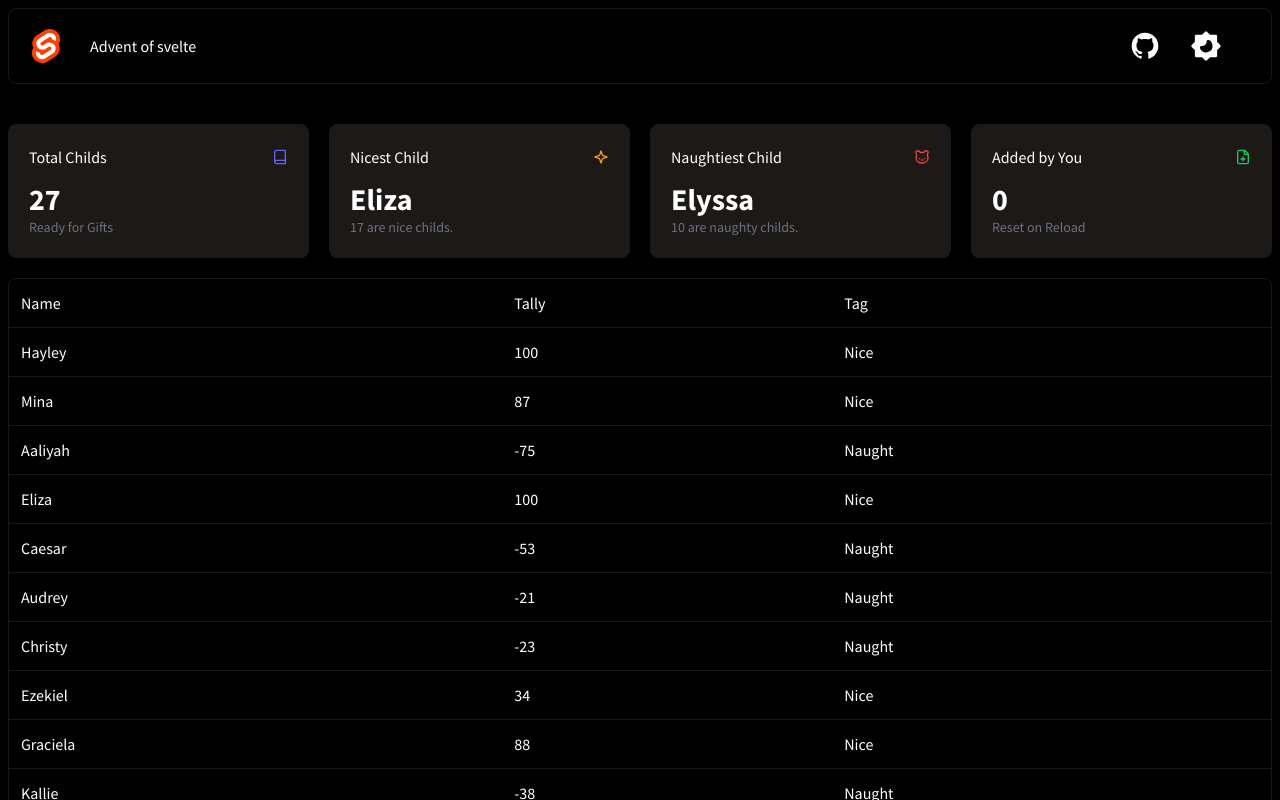
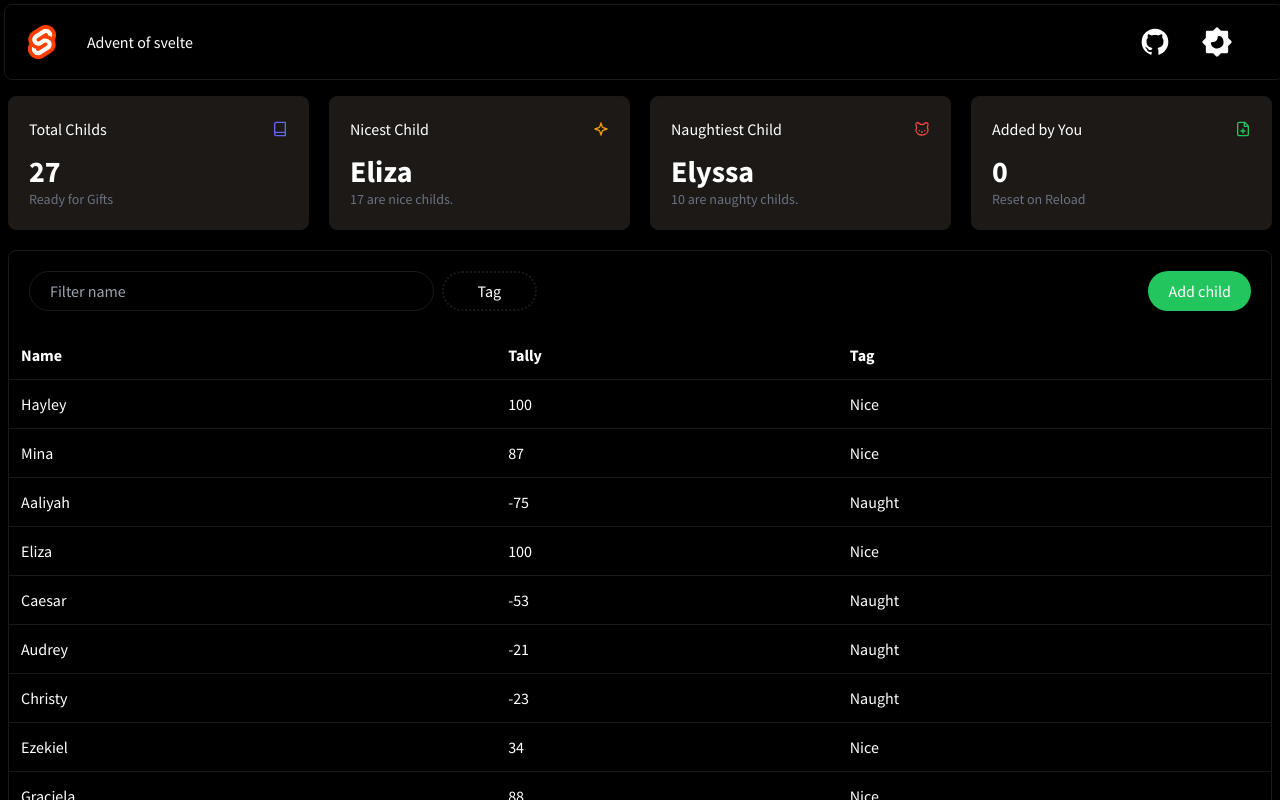
Before and after one commit to ImalKesara/advent-of-svelte, a SvelteKit app: page /day1 in a window 1280 px wide. Shown: the top 800 px of the page. Built offline with nearby package versions, Linux system fonts and the light colour scheme.

Commit message:
make navbar blur and fixed

```diff
--- a/src/lib/components/Navbar.svelte
+++ b/src/lib/components/Navbar.svelte
@@ -4,7 +4,7 @@
 	import SvelteLogo from './Icon/SvelteLogo.svelte';
 </script>
 
-<header>
+<header class=" fixed left-0 top-0 m-1 w-full shadow-md backdrop-blur-lg backdrop-filter">
 	<div class="m-auto grid max-w-8xl grid-cols-2 items-center rounded-lg border-1 border-bgrey p-5">
 		<div class="grid grid-cols-10 items-center">
 			<a class=" col-span-1" href="#"><SvelteLogo width={34} height={34} /></a>
--- a/src/routes/(dashbaord)/day1/+page.svelte
+++ b/src/routes/(dashbaord)/day1/+page.svelte
@@ -65,7 +65,7 @@
 	};
 </script>
 
-<div class="m-auto mt-10 grid max-w-7xl grid-cols-4 gap-5">
+<div class="m-auto mt-24 grid max-w-7xl grid-cols-4 gap-5">
 	<!-- column one -->
 	<div
 		class="grid grid-cols-4 items-center gap-3 rounded-lg border-1 border-bgrey bg-semiBlacked p-5"
@@ -124,15 +124,27 @@
 </div>
 
 <!-- table -->
-<div class="m-auto my-5 max-w-7xl rounded-lg border-1 border-bgrey">
+<div class="m-auto my-5 max-w-7xl items-center rounded-lg border-1 border-bgrey">
 	<!-- filter and add child button -->
-	<div></div>
+	<div class="grid grid-cols-2 p-5">
+		<div class="grid grid-cols-6 gap-2">
+			<input
+				class=" col-span-4 rounded-full border-1 border-bgrey bg-transparent px-5 py-1 outline-none"
+				type="text"
+				placeholder="Filter name"
+			/>
+			<button class="col-span-1 rounded-full border-2 border-dotted border-bgrey">Tag</button>
+		</div>
+		<div class="flex justify-end">
+			<button class="rounded-full bg-greenC px-5 py-2">Add child</button>
+		</div>
+	</div>
 	<!-- Rows -->
 	<table class="w-full">
 		<tr>
-			<td class="p-3">Name</td>
-			<td class="p-3">Tally</td>
-			<td class="p-3">Tag</td>
+			<td class="p-3"><b>Name</b></td>
+			<td class="p-3"><b>Tally</b></td>
+			<td class="p-3"><b>Tag</b></td>
 		</tr>
 		{#each $persons as person}
 			<tr class=" border-t-[0.5px] border-bgrey">
```
